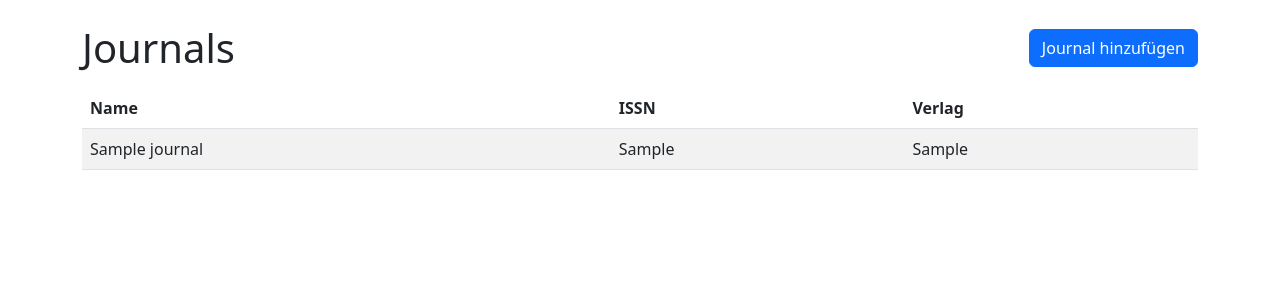
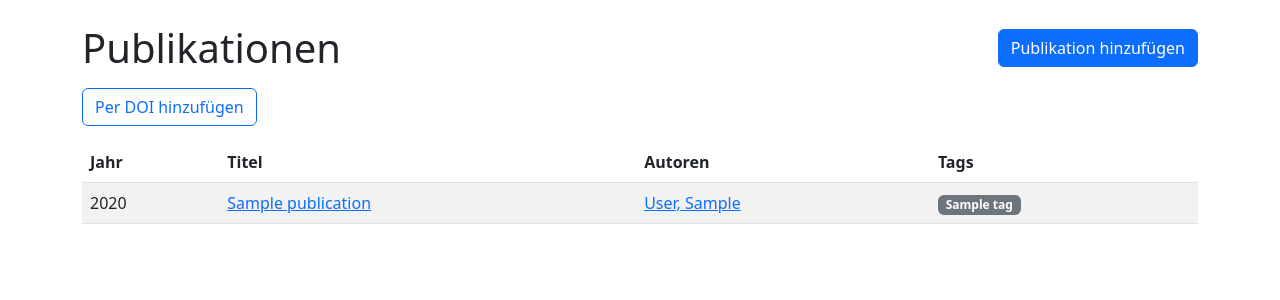
Before and after one commit to sklarmann/SimpleLiteratureManager, a Django app: page /journals/ in a window 1280 px wide. Shown: the part 56-356 px from the top of the page. Run offline with Django 5.2, Linux system fonts and the light colour scheme; tables that the repository leaves empty hold one stand-in row (values such as "Sample post").

Commit message:
Convert journal list to sortable publication table

```diff
--- a/SimpleLiteratureManager/library/templates/journal_list.html
+++ b/SimpleLiteratureManager/library/templates/journal_list.html
@@ -1,25 +1,51 @@
 {% extends "base.html" %}
 {% block content %}
 <div class="d-flex justify-content-between align-items-center mb-3">
-    <h1 class="mb-0">Journals</h1>
-    <a class="btn btn-primary" href="{% url 'journal_create' %}">Journal hinzufügen</a>
+    <h1 class="mb-0">Publikationen</h1>
+    <a class="btn btn-primary" href="{% url 'publication_create' %}">Publikation hinzufügen</a>
+</div>
+
+<div class="mb-3">
+    <a href="{% url 'publication_add_by_doi' %}" class="btn btn-outline-primary">Per DOI hinzufügen</a>
 </div>
 
 <div class="table-responsive">
     <table class="table table-striped sortable">
         <thead>
             <tr>
-                <th scope="col" data-sort="text">Name</th>
-                <th scope="col" data-sort="text">ISSN</th>
-                <th scope="col" data-sort="text">Verlag</th>
+                <th scope="col" data-sort="number">Jahr</th>
+                <th scope="col" data-sort="text">Titel</th>
+                <th scope="col" data-sort="text">Autoren</th>
+                <th scope="col" data-sort="text">Tags</th>
             </tr>
         </thead>
         <tbody>
-            {% for j in journals %}
+            {% for publication in publications %}
             <tr>
-                <td>{{ j.name }}</td>
-                <td>{{ j.issn|default_if_none:"" }}</td>
-                <td>{{ j.publisher|default_if_none:"" }}</td>
+                <td data-value="{{ publication.year|default_if_none:'' }}">{{ publication.year|default_if_none:"-" }}</td>
+                <td>
+                    <a href="{% url 'publication_detail' publication.id %}">{{ publication.title }}</a>
+                </td>
+                <td>
+                    {% for author in publication.authors.all %}
+                        <a href="{% url 'author_detail' author.id %}">{{ author }}</a>{% if not forloop.last %}, {% endif %}
+                    {% empty %}
+                        -
+                    {% endfor %}
+                </td>
+                <td>
+                    {% if publication.tags.all|length %}
+                        {% for tag in publication.tags.all %}
+                            <span class="badge bg-secondary me-1">{{ tag.name }}</span>
+                        {% endfor %}
+                    {% else %}
+                        -
+                    {% endif %}
+                </td>
+            </tr>
+            {% empty %}
+            <tr>
+                <td colspan="4" class="text-center">Keine Publikationen vorhanden.</td>
             </tr>
             {% endfor %}
         </tbody>
--- a/SimpleLiteratureManager/library/views.py
+++ b/SimpleLiteratureManager/library/views.py
@@ -109,8 +109,12 @@ def author_duplicates(request):
 
 
 def journal_list(request):
-    journals = Journal.objects.all()
-    return render(request, "journal_list.html", {"journals": journals})
+    publications = (
+        Publication.objects.select_related("journal")
+        .prefetch_related("authors", "tags")
+        .order_by("-year", "title")
+    )
+    return render(request, "journal_list.html", {"publications": publications})
 
 
 def tag_list(request):
```
